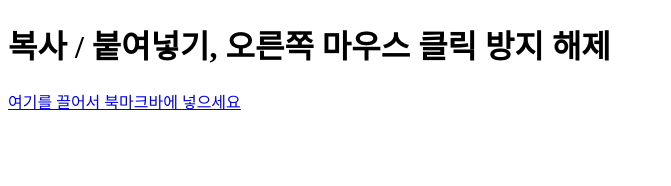
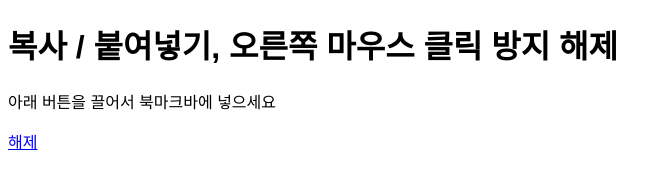
Before and after one commit to sydneyitguy/fuckjs, a plain HTML site: page index.html in a window 1280 px wide. Shown: the whole page, without its empty margins (0-671 px from the left). Drawn offline with Linux system fonts and the light colour scheme.

Commit message:
Update index.html

```diff
--- a/index.html
+++ b/index.html
@@ -2,10 +2,14 @@
 <html>
   <head>
     <meta charset="UTF-8">
-    <title>title</title>
+    <title>복사 / 붙여넣기, 오른쪽 마우스 클릭 방지 해제</title>
+    <style>
+      body { font-family: 돋음, Dotum, Baekmuk Dotum, Undotum, Apple Gothic, Latin font, sans-serif; }
+    </style>
   </head>
   <body>
     <h1>복사 / 붙여넣기, 오른쪽 마우스 클릭 방지 해제</h1>
-    <a href="javascript:function r(d){d.oncontextmenu=null;d.onselectstart=null;d.ondragstart=null;d.onkeydown=null;d.onmousedown=null; d.body.oncontextmenu=null;d.body.onselectstart=null;d.body.ondragstart=null;d.body.onkeydown=null; d.body.onmousedown=null;};function unify(w){r(w.document);if(w.frames.length>0){for(var i=0;i<w.frames.length;i++){try{unify(w.frames[i].window);}catch(e){}};};}; unify(self);jQuery(document).unbind();jQuery('div, a, p, body, html, section').unbind();" class="btn">여기를 끌어서 북마크바에 넣으세요</a>
+    <p>아래 버튼을 끌어서 북마크바에 넣으세요</p>
+    <a href="javascript:function r(d){d.oncontextmenu=null;d.onselectstart=null;d.ondragstart=null;d.onkeydown=null;d.onmousedown=null; d.body.oncontextmenu=null;d.body.onselectstart=null;d.body.ondragstart=null;d.body.onkeydown=null; d.body.onmousedown=null;};function unify(w){r(w.document);if(w.frames.length>0){for(var i=0;i<w.frames.length;i++){try{unify(w.frames[i].window);}catch(e){}};};}; unify(self);jQuery(document).unbind();jQuery('div, a, p, body, html, section').unbind();" class="btn">해제</a>
   </body>
 </html>
```
